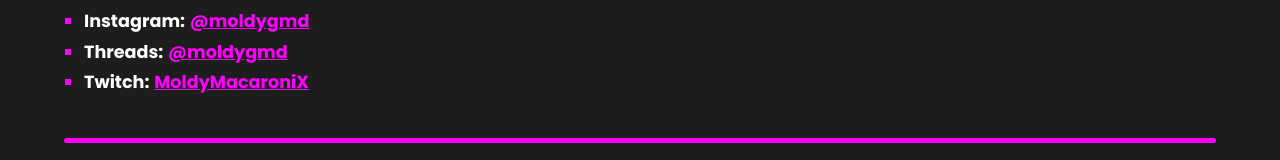
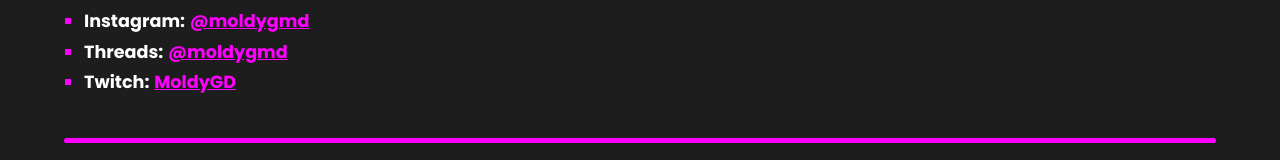
Before and after one commit to MoldyMacaroniX/moldygd.com, an Eleventy site: page _src/pages/social-media.md in a window 1280 px wide. Shown: the part 956-1116 px from the top of the page. Built offline with nearby package versions, Linux system fonts and the light colour scheme; Eleventy itself is replaced by a stand-in of ours; files that its build step writes are made by us from their sources.

Commit message:
twitch change

```diff
--- a/_src/pages/social-media.md
+++ b/_src/pages/social-media.md
@@ -30,7 +30,7 @@
 
 * **Instagram:** [@moldygmd](https://www.instagram.com/moldygmd/)
 * **Threads:** [@moldygmd](https://www.threads.net/@moldygmd)
-* **Twitch:** [MoldyMacaroniX](https://www.twitch.tv/moldymacaronix)
+* **Twitch:** [MoldyGD](https://www.twitch.tv/moldygd)
 
 ---
 
```
